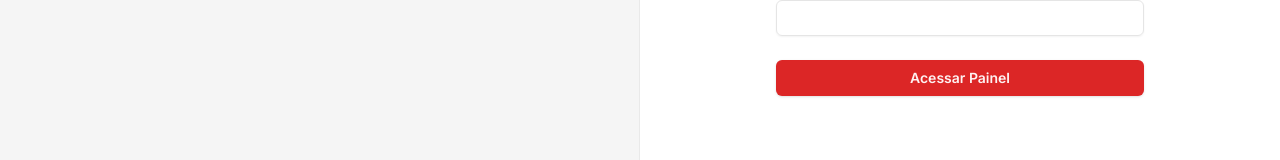
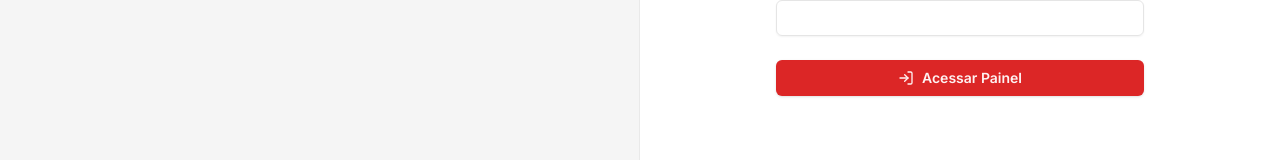
Before and after one commit to gabriel-corto/pizza-shop, a React (Vite) app: page /sign-in in a window 1280 px wide. Shown: the part 412-572 px from the top of the page. Built offline with nearby package versions, Linux system fonts and the light colour scheme.

Commit message:
feat: add form configuration and validation with zod

```diff
--- a/src/pages/auth/sign-in.tsx
+++ b/src/pages/auth/sign-in.tsx
@@ -1,9 +1,31 @@
 import { Button } from "@/components/ui/button"
 import { Input } from "@/components/ui/input"
 import { Label } from "@/components/ui/label"
+import { zodResolver } from "@hookform/resolvers/zod"
+import { LogIn } from "lucide-react"
 import { Helmet } from "react-helmet-async"
 
+import { useForm  } from "react-hook-form"
+import { z } from "zod"
+
+const SignInFormScheme = z.object({
+  email: z.string().email()
+})
+
+type SignInFormData = z.infer<typeof SignInFormScheme>
+
 export function SignIn() {
+
+  const { register, handleSubmit, formState: { isSubmitting } } = useForm<SignInFormData>({
+    resolver: zodResolver(SignInFormScheme)
+  })
+
+  async function handleSignIn(data: SignInFormData) {
+    console.log(data)
+
+    await new Promise(resolve => setTimeout(resolve, 2000))
+  }
+
   return (
     <>
       <Helmet title="Login" />
@@ -17,13 +39,16 @@ export function SignIn() {
             <p>Acompanhe suas vendas pelo painel do parceiro</p>
           </div>
 
-          <form className="space-y-6">
+          <form className="space-y-6" onSubmit={handleSubmit(handleSignIn)}>
             <div className="space-y-2">
               <Label htmlFor="email">Seu e-mail</Label>
-              <Input type="email" id="email" />
+              <Input type="email" id="email" {...register("email")} />
             </div>
 
-            <Button className="w-full font-semibold">Acessar Painel</Button>
+            <Button disabled={isSubmitting} type="submit" className="w-full font-semibold">
+              <LogIn />
+              Acessar Painel
+            </Button>
           </form>
 
         </div>
```
